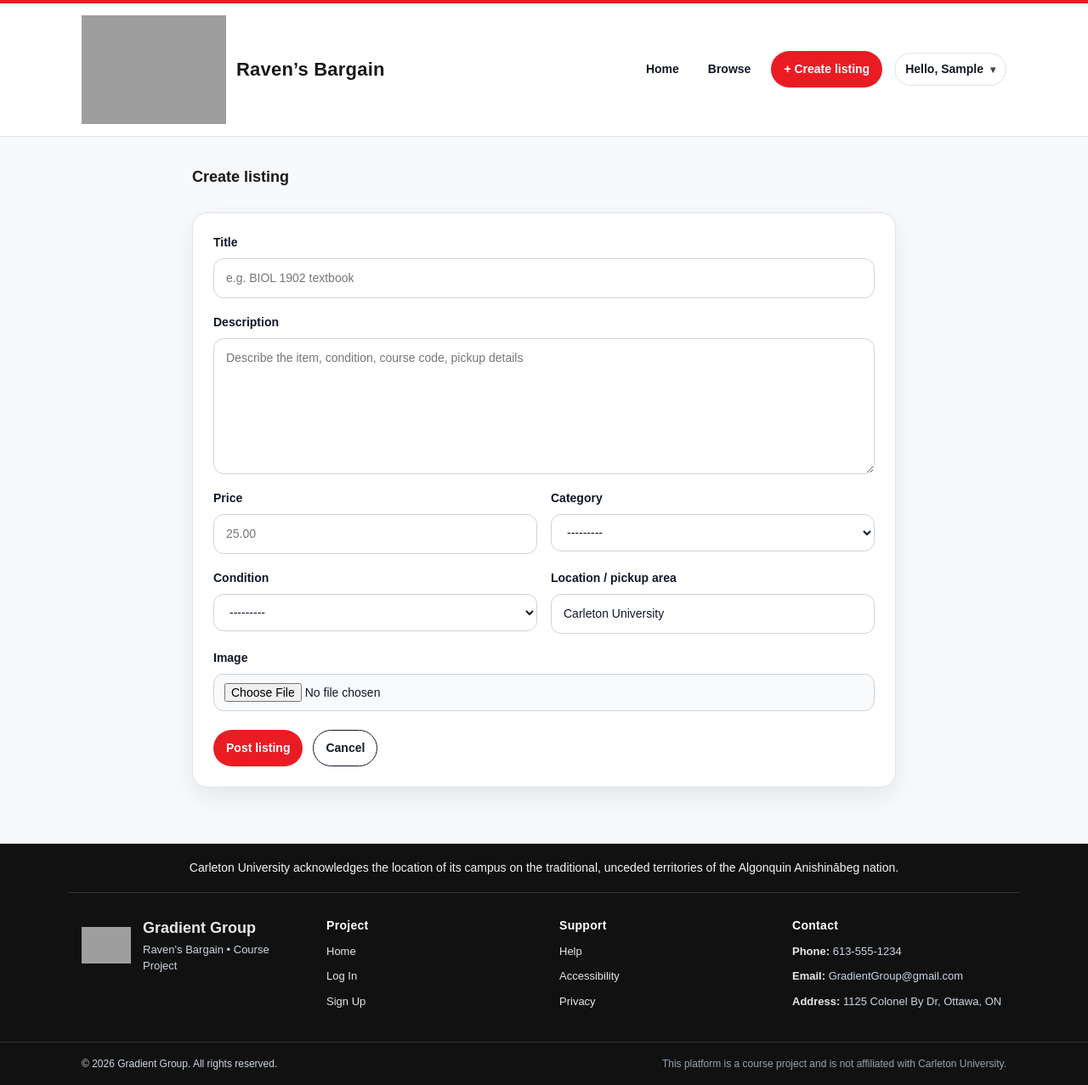
After one commit to Carleton-BIT/group-projects-team-2-gradient-group, a Django app: page /listings/create/ in a window 1280 px wide. The commit adds this page. Shown: the whole page at 85% size. Run offline with Django 5.2, Linux system fonts and the light colour scheme; the visitor is signed in with stand-in values (Sample User, id 1); grey boxes are pictures that could not be loaded.

Commit message:
Add listing creation, browse, image upload, and my listings management

```diff
--- a/config/settings.py
+++ b/config/settings.py
@@ -118,6 +118,10 @@ USE_TZ = True
 
 STATIC_URL = 'static/'
 
+MEDIA_URL = '/media/'
+MEDIA_ROOT = BASE_DIR / 'media'
+
+
 # Default primary key field type
 # https://docs.djangoproject.com/en/5.1/ref/settings/#default-auto-field
 
--- a/config/urls.py
+++ b/config/urls.py
@@ -1,5 +1,9 @@
 from django.contrib import admin
 from django.urls import path, include
+
+from django.conf import settings
+from django.conf.urls.static import static
+
 
 urlpatterns = [
     path("admin/", admin.site.urls),
@@ -10,3 +14,6 @@ urlpatterns = [
     # built-in auth urls: /accounts/login, /accounts/logout, etc.
     path("accounts/", include("django.contrib.auth.urls")),
 ]
+
+# serve uploaded media files during development
+urlpatterns += static(settings.MEDIA_URL, document_root=settings.MEDIA_ROOT)
--- a/core/forms.py
+++ b/core/forms.py
@@ -2,7 +2,7 @@ from django import forms
 from django.contrib.auth.forms import UserCreationForm
 from django.contrib.auth.models import User
 
-from .models import Profile
+from .models import Profile, Listing
 
 MAJOR_CHOICES = [
     ("", "Select a major"),
@@ -146,7 +146,6 @@ class CustomUserCreationForm(UserCreationForm):
         widget=forms.TextInput(attrs={"placeholder": "123456789"}),
     )
 
-    # ✅ searchable inputs (datalist)
     major = forms.CharField(
         required=True,
         label="Major",
@@ -171,6 +170,8 @@ class CustomUserCreationForm(UserCreationForm):
         model = User
         fields = (
             "username",
+            "first_name",
+            "last_name",
             "carleton_email",
             "student_number",
             "major",
@@ -191,7 +192,6 @@ class CustomUserCreationForm(UserCreationForm):
             raise forms.ValidationError("Student number must be digits only.")
         return sn
 
-    # ✅ optional: enforce that typed major/minor must be from your lists
     def clean_major(self):
         val = (self.cleaned_data.get("major") or "").strip()
         if not val:
@@ -213,11 +213,8 @@ class CustomUserCreationForm(UserCreationForm):
     def save(self, commit=True):
         user = super().save(commit=False)
 
-        # Capitalize names properly
         user.first_name = (self.cleaned_data.get("first_name") or "").strip().title()
         user.last_name = (self.cleaned_data.get("last_name") or "").strip().title()
-
-        # Optional but recommended: force usernames lowercase
         user.username = (self.cleaned_data.get("username") or "").strip().lower()
 
         if commit:
@@ -233,3 +230,44 @@ class CustomUserCreationForm(UserCreationForm):
             },
         )
         return user
+
+
+class ListingForm(forms.ModelForm):
+
+    class Meta:
+        model = Listing
+        fields = [
+            "title",
+            "description",
+            "price",
+            "category",
+            "condition",
+            "location",
+            "image",
+        ]
+
+        widgets = {
+            "title": forms.TextInput(attrs={
+                "placeholder": "e.g. BIOL 1902 textbook",
+            }),
+
+            "description": forms.Textarea(attrs={
+                "placeholder": "Describe the item, condition, course code, pickup details",
+                "rows": 6,
+            }),
+
+            "price": forms.NumberInput(attrs={
+                "placeholder": "25.00",
+                "step": "0.01",
+            }),
+
+            "image": forms.ClearableFileInput(attrs={
+                "accept": "image/*"
+            })
+        }
+
+    def clean_price(self):
+        price = self.cleaned_data.get("price")
+        if price is not None and price < 0:
+            raise forms.ValidationError("Price cannot be negative.")
+        return price
--- a/core/static/style.css
+++ b/core/static/style.css
@@ -902,7 +902,11 @@ body.auth-page select:focus {
 }
 
 .product-card__img{
-  height: 140px;
+  width: 100%;
+  height: 200px;
+  display: block;
+  object-fit: cover;
+  object-position: center;
   background: linear-gradient(135deg, #e5e7eb, #f3f4f6);
 }
 
@@ -919,7 +923,116 @@ body.auth-page select:focus {
   font-size: 13px;
   color: #6b7280;
 }
+/* =========================
+   CREATE / EDIT LISTING FORM
+   ========================= */
 
+.listing-form-wrap{
+  max-width: 860px;
+}
+
+.listing-form-card{
+  border: 1px solid var(--colour-grey);
+  border-radius: 18px;
+  background: #fff;
+  box-shadow: 0 12px 28px rgba(10,20,40,.08);
+  overflow: hidden;
+}
+
+.listing-form-card__body{
+  padding: 24px;
+}
+
+.listing-form__grid{
+  display: grid;
+  grid-template-columns: 1fr 1fr;
+  gap: 18px 16px;
+}
+
+.listing-form__group{
+  display: flex;
+  flex-direction: column;
+}
+
+.listing-form__group--full{
+  grid-column: 1 / -1;
+}
+
+.listing-form__group label{
+  display: block;
+  margin-bottom: 8px;
+  font-size: 14px;
+  font-weight: 800;
+  color: #111827;
+}
+
+.listing-form input[type="text"],
+.listing-form input[type="number"],
+.listing-form input[type="file"],
+.listing-form select,
+.listing-form textarea{
+  width: 100%;
+  padding: 12px 14px;
+  border: 1px solid var(--colour-dark-grey);
+  border-radius: 12px;
+  font-size: 14px;
+  color: #111827;
+  background: #fff;
+  outline: none;
+  transition: border-color .15s ease, box-shadow .15s ease;
+}
+
+.listing-form textarea{
+  min-height: 160px;
+  resize: vertical;
+  line-height: 1.5;
+}
+
+.listing-form input[type="file"]{
+  padding: 10px 12px;
+  background: #f9fafb;
+}
+
+.listing-form input:focus,
+.listing-form select:focus,
+.listing-form textarea:focus{
+  border-color: rgba(233, 28, 36, .65);
+  box-shadow: 0 0 0 4px rgba(233, 28, 36, .10);
+}
+
+.listing-form__errors{
+  margin-bottom: 16px;
+  padding: 12px 14px;
+  border: 1px solid rgba(233, 28, 36, .28);
+  border-radius: 12px;
+  background: rgba(233, 28, 36, .06);
+  color: #7a0015;
+  font-size: 14px;
+}
+
+.form-error{
+  margin: 6px 0 0;
+  font-size: 12px;
+  font-weight: 700;
+  color: #b42318;
+}
+
+.listing-form__actions{
+  margin-top: 22px;
+  display: flex;
+  gap: 12px;
+  flex-wrap: wrap;
+}
+
+@media (max-width: 700px){
+  .listing-form__grid{
+    grid-template-columns: 1fr;
+  }
+
+  .listing-form-card__body{
+    padding: 18px;
+  }
+}
 /* responsive */
 @media (max-width: 900px){
   .home-hero__media{ height: 360px; }
--- /dev/null
+++ b/core/templates/core/create_listing.html
@@ -0,0 +1,99 @@
+{% load static %}
+<!DOCTYPE html>
+<html lang="en">
+{% include 'core/head.html' %}
+<body>
+{% include 'core/navbar.html' %}
+
+<main class="home">
+  <section class="home-section">
+    <div class="container listing-form-wrap">
+      <div class="section-head">
+        <h1 class="section-title">Create listing</h1>
+      </div>
+
+      <div class="listing-form-card">
+        <div class="listing-form-card__body">
+          <form method="post" enctype="multipart/form-data" class="listing-form" novalidate>
+            {% csrf_token %}
+
+            {% if form.non_field_errors %}
+              <div class="listing-form__errors">
+                {% for error in form.non_field_errors %}
+                  <p>{{ error }}</p>
+                {% endfor %}
+              </div>
+            {% endif %}
+
+            <div class="listing-form__grid">
+              <div class="listing-form__group listing-form__group--full">
+                <label for="{{ form.title.id_for_label }}">Title</label>
+                {{ form.title }}
+                {% for error in form.title.errors %}
+                  <p class="form-error">{{ error }}</p>
+                {% endfor %}
+              </div>
+
+              <div class="listing-form__group listing-form__group--full">
+                <label for="{{ form.description.id_for_label }}">Description</label>
+                {{ form.description }}
+                {% for error in form.description.errors %}
+                  <p class="form-error">{{ error }}</p>
+                {% endfor %}
+              </div>
+
+              <div class="listing-form__group">
+                <label for="{{ form.price.id_for_label }}">Price</label>
+                {{ form.price }}
+                {% for error in form.price.errors %}
+                  <p class="form-error">{{ error }}</p>
+                {% endfor %}
+              </div>
+
+              <div class="listing-form__group">
+                <label for="{{ form.category.id_for_label }}">Category</label>
+                {{ form.category }}
+                {% for error in form.category.errors %}
+                  <p class="form-error">{{ error }}</p>
+                {% endfor %}
+              </div>
+
+              <div class="listing-form__group">
+                <label for="{{ form.condition.id_for_label }}">Condition</label>
+                {{ form.condition }}
+                {% for error in form.condition.errors %}
+                  <p class="form-error">{{ error }}</p>
+                {% endfor %}
+              </div>
+
+              <div class="listing-form__group">
+                <label for="{{ form.location.id_for_label }}">Location / pickup area</label>
+                {{ form.location }}
+                {% for error in form.location.errors %}
+                  <p class="form-error">{{ error }}</p>
+                {% endfor %}
+              </div>
+
+              <div class="listing-form__group listing-form__group--full">
+                <label for="{{ form.image.id_for_label }}">Image</label>
+                {{ form.image }}
+                {% for error in form.image.errors %}
+                  <p class="form-error">{{ error }}</p>
+                {% endfor %}
+              </div>
+            </div>
+
+            <div class="listing-form__actions">
+              <button type="submit" class="btn btn-primary">Post listing</button>
+              <a href="{% url 'index' %}" class="btn btn-secondary btn-secondary--dark">Cancel</a>
+            </div>
+          </form>
+        </div>
+      </div>
+    </div>
+  </section>
+</main>
+
+{% include 'core/footer.html' %}
+</body>
+</html>
--- a/core/templates/core/navbar.html
+++ b/core/templates/core/navbar.html
@@ -15,9 +15,14 @@
 
     <nav class="site-header__nav" aria-label="Primary">
       <a class="site-header__link" href="{% url 'index' %}">Home</a>
-      <a class="site-header__link" href="#" aria-disabled="true">Browse</a>
+      <a class="site-header__link" href="{% url 'browse_listings' %}">Browse</a>
 
       {% if user.is_authenticated %}
+        <!-- CREATE LISTING BUTTON -->
+        <a class="btn btn-primary site-header__create" href="{% url 'create_listing' %}">
+          + Create listing
+        </a>
+
         <div class="user-menu">
           <button class="user-menu__button" type="button">
             Hello, {{ user.first_name|default:user.username }}
@@ -26,6 +31,7 @@
 
           <div class="user-menu__dropdown">
             <a class="user-menu__item" href="{% url 'profile' %}">Profile</a>
+            <a class="user-menu__item" href="{% url 'my_listings' %}">My listings</a>
 
             <form class="user-menu__form" action="{% url 'logout' %}" method="post">
               {% csrf_token %}
@@ -33,6 +39,10 @@
             </form>
           </div>
         </div>
+
+      {% else %}
+        <a class="site-header__link" href="{% url 'login' %}">Login</a>
+        <a class="btn btn-primary" href="{% url 'signup' %}">Sign up</a>
       {% endif %}
     </nav>
   </div>
--- a/core/urls.py
+++ b/core/urls.py
@@ -5,4 +5,9 @@ urlpatterns = [
     path("", views.index, name="index"),
     path("signup/", views.signup, name="signup"),
     path("profile/", views.profile, name="profile"),
+    path("listings/", views.browse_listings, name="browse_listings"),
+    path("listings/create/", views.create_listing, name="create_listing"),
+    path("my-listings/", views.my_listings, name="my_listings"),
+    path("my-listings/<int:listing_id>/edit/", views.edit_listing, name="edit_listing"),
+    path("my-listings/<int:listing_id>/delete/", views.delete_listing, name="delete_listing"),
 ]
--- a/core/views.py
+++ b/core/views.py
@@ -1,17 +1,24 @@
 from django.contrib.auth import login
 from django.contrib.auth.decorators import login_required
-from django.shortcuts import render, redirect
+from django.shortcuts import render, redirect, get_object_or_404
 
-from .forms import CustomUserCreationForm, MAJOR_CHOICES, MINOR_CHOICES
+from .forms import CustomUserCreationForm, MAJOR_CHOICES, MINOR_CHOICES, ListingForm
+from .models import Listing
 
 
 @login_required
 def profile(request):
-    return render(request, "core/profile.html")
+    my_listing_count = Listing.objects.filter(seller=request.user, is_active=True).count()
+    return render(request, "core/profile.html", {
+        "my_listing_count": my_listing_count,
+    })
 
 
 def index(request):
-    return render(request, "core/index.html")
+    latest_listings = Listing.objects.filter(is_active=True)[:4]
+    return render(request, "core/index.html", {
+        "latest_listings": latest_listings,
+    })
 
 
 def signup(request):
@@ -32,3 +39,66 @@ def signup(request):
         "majors": majors,
         "minors": minors,
     })
+
+
+@login_required
+def create_listing(request):
+    if request.method == "POST":
+        form = ListingForm(request.POST, request.FILES)
+        if form.is_valid():
+            listing = form.save(commit=False)
+            listing.seller = request.user
+            listing.save()
+            return redirect("my_listings")
+    else:
+        form = ListingForm()
+
+    return render(request, "core/create_listing.html", {
+        "form": form
+    })
+
+
+def browse_listings(request):
+    listings = Listing.objects.filter(is_active=True)
+    return render(request, "core/browse_listings.html", {
+        "listings": listings,
+    })
+
+
+@login_required
+def my_listings(request):
+    listings = Listing.objects.filter(seller=request.user).order_by("-created_at")
+    return render(request, "core/my_listings.html", {
+        "listings": listings,
+    })
+
+
+@login_required
+def edit_listing(request, listing_id):
+    listing = get_object_or_404(Listing, id=listing_id, seller=request.user)
+
+    if request.method == "POST":
+        form = ListingForm(request.POST, request.FILES, instance=listing)
+        if form.is_valid():
+            form.save()
+            return redirect("my_listings")
+    else:
+        form = ListingForm(instance=listing)
+
+    return render(request, "core/edit_listing.html", {
+        "form": form,
+        "listing": listing,
+    })
+
+
+@login_required
+def delete_listing(request, listing_id):
+    listing = get_object_or_404(Listing, id=listing_id, seller=request.user)
+
+    if request.method == "POST":
+        listing.delete()
+        return redirect("my_listings")
+
+    return render(request, "core/delete_listing.html", {
+        "listing": listing,
+    })
```
Also changed, not shown: core/models.py (+43 -0 lines), core/templates/core/browse_listings.html (added, +61 -0 lines), core/templates/core/delete_listing.html (added, +30 -0 lines), core/templates/core/edit_listing.html (added, +102 -0 lines), core/templates/core/index.html (+21 -30 lines), core/templates/core/my_listings.html (added, +67 -0 lines), core/templates/core/profile.html (+5 -9 lines), core/migrations/0004_listing.py (added), core/migrations/0005_listing_image.py (added), 1 other file.
